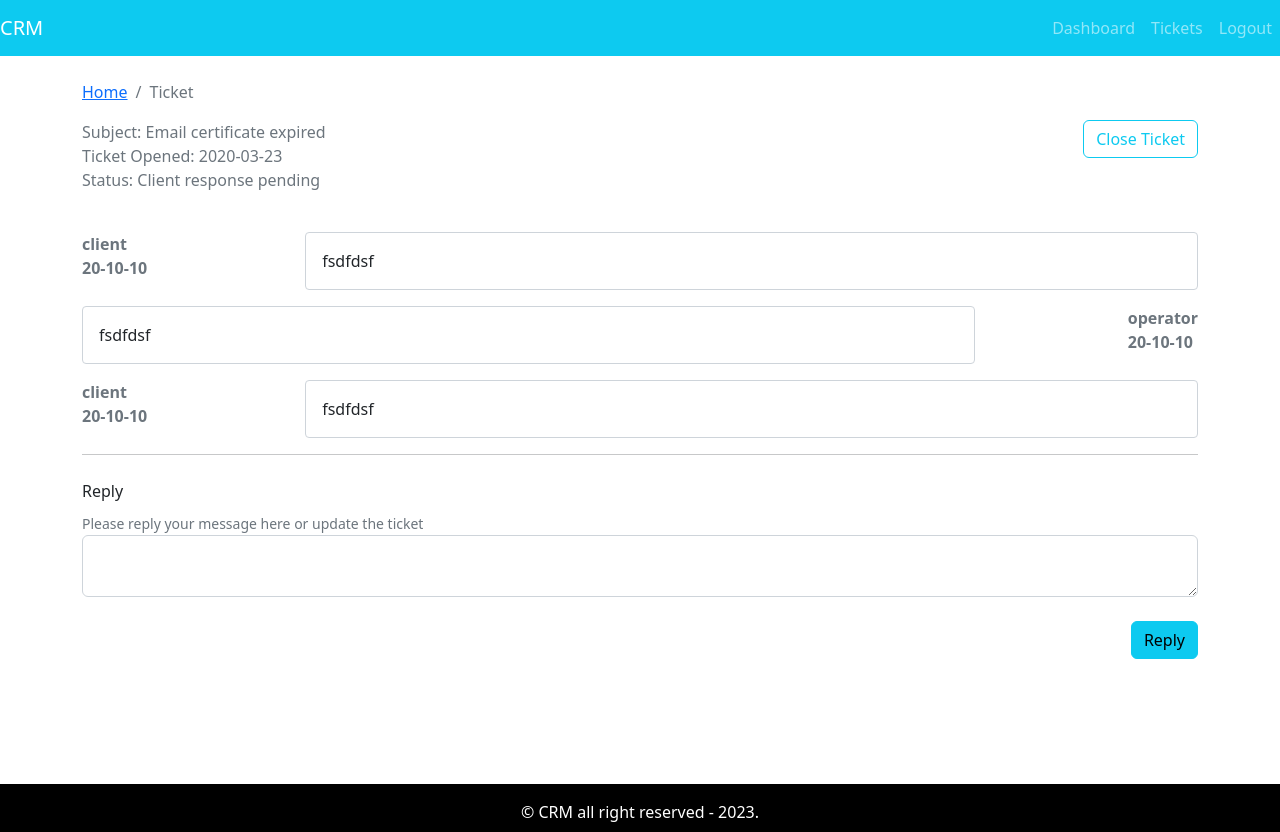
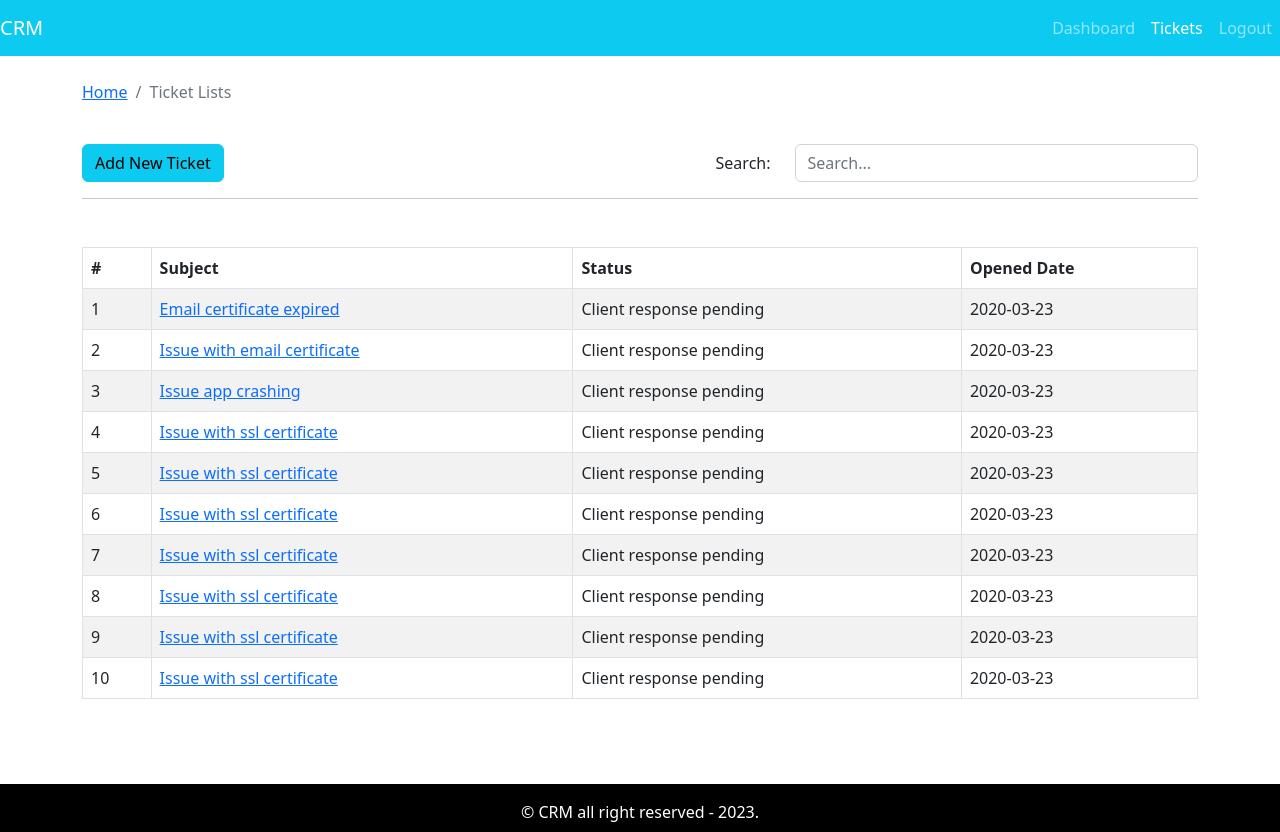
Before and after one commit to ArjunMHZ/crm-frontend, a React (Create React App) app: page /tickets in a window 1280 px wide. Built offline with nearby package versions, Linux system fonts and the light colour scheme.

Commit message:
react-router-dom added

```diff
--- a/package.json
+++ b/package.json
@@ -11,6 +11,8 @@
     "react": "^18.2.0",
     "react-bootstrap": "^2.7.4",
     "react-dom": "^18.2.0",
+    "react-router-bootstrap": "^0.26.2",
+    "react-router-dom": "^6.14.2",
     "react-scripts": "5.0.1",
     "web-vitals": "^2.1.4"
   },
--- a/src/App.js
+++ b/src/App.js
@@ -1,24 +1,40 @@
 import React from "react";
+import { BrowserRouter, Route, Link, Routes } from "react-router-dom";
 import './App.css';
 
-// import { EntryPage } from "./page/entry/entry.page";
-import { DefaultLayout } from "./Layout/defaultLayout";
-// import { Dashboard } from "./page/dashboard/dashboard.page";
-// import { AddTicket } from "./page/New TIcket/AddTicket.page";
+import { EntryPage } from "./page/entry/entry.page";
+// import { DefaultLayout } from "./Layout/defaultLayout";
+import { Dashboard } from "./page/dashboard/dashboard.page";
+import { AddTicket } from "./page/New TIcket/AddTicket.page";
 import { TicketLists } from "./page/ticket-list/TicketLists.page";
 import { Ticket } from "./page/ticket/Ticket.page";
+import { PrivateRoute } from "./components/private-route/PrivateRoute.comp";
+
 
 function App() {
   return (
     <>
     <div className="App">
-  {/* <EntryPage/>    */}
-      <DefaultLayout>
-        {/* <Dashboard /> */}
-        {/* <AddTicket /> */}
-        {/* <TicketLists /> */}
-        <Ticket />
-      </DefaultLayout>
+      <BrowserRouter>
+        <Routes>
+          <Route path="/" element={<EntryPage />} />
+
+            {/* <Route path="/dashboard" element= {<DefaultLayout><Dashboard /></DefaultLayout>}  />
+            <Route path="/add-ticket" element={<DefaultLayout><AddTicket /></DefaultLayout>} />
+            <Route path="/tickets" element={<DefaultLayout><TicketLists /></DefaultLayout>} />
+            <Route path="/ticket/:tid" element={<DefaultLayout><Ticket /></DefaultLayout>} /> */}
+
+            {/* <PrivateRoute element={<DefaultLayout />}> */}
+              <Route path="/dashboard" element= {<PrivateRoute><Dashboard /></PrivateRoute>} />
+              <Route path="/add-ticket" element={<PrivateRoute><AddTicket /></PrivateRoute>} />
+              <Route path="/tickets" element={<PrivateRoute><TicketLists /></PrivateRoute>} />
+              <Route path="/ticket/:tId" element={<PrivateRoute><Ticket /></PrivateRoute>} />
+            {/* </PrivateRoute> */}
+
+
+
+        </Routes>
+      </BrowserRouter>
     </div>
     </>
   );
--- a/src/Layout/Partials/Header.comp.js
+++ b/src/Layout/Partials/Header.comp.js
@@ -2,8 +2,16 @@ import React from 'react'
 import { Navbar, Nav } from "react-bootstrap";
 import NavbarCollapse from 'react-bootstrap/esm/NavbarCollapse';
 import NavbarToggle from 'react-bootstrap/esm/NavbarToggle';
+import { useNavigate } from "react-router-dom";
+import { LinkContainer } from "react-router-bootstrap";
 
 export const Header = () => {
+  const history = useNavigate()
+
+  function logMeOut(){
+    return history("/");
+  }
+
   return (
     <div>
         <Navbar
@@ -18,9 +26,11 @@ export const Header = () => {
            aria-controls='basic-navbar-nav' />
            <NavbarCollapse id='basic-navbar-nav'>
               <Nav className='ms-auto'>
-                <Nav.Link href="/dashboard">Dashboard</Nav.Link>
-                <Nav.Link href="/dashboard">Tickets</Nav.Link>
-                <Nav.Link href="/dashboard">Logout</Nav.Link>
+                <LinkContainer to="/dashboard"><Nav.Link>Dashboard</Nav.Link></LinkContainer>
+                <LinkContainer to="/tickets"><Nav.Link>Tickets</Nav.Link></LinkContainer>
+
+                <Nav.Link onClick={logMeOut}>Logout</Nav.Link>
+
               </Nav>
            </NavbarCollapse>
         </Navbar>
--- a/src/Layout/defaultLayout.js
+++ b/src/Layout/defaultLayout.js
@@ -1,6 +1,7 @@
 import React from 'react'
 import { Header } from './Partials/Header.comp'
 import { Footer } from './Partials/Footer.comp'
+import { Outlet } from "react-router-dom";
 
 export const DefaultLayout = ({children}) => {
   return (
@@ -9,6 +10,7 @@ export const DefaultLayout = ({children}) => {
            <Header />
         </header>
         <main className='main'>
+            <Outlet />
            {children}
         </main>
         <footer className='footer'>
--- a/src/components/breadcrumb/Breadcrumb.comp.js
+++ b/src/components/breadcrumb/Breadcrumb.comp.js
@@ -4,7 +4,7 @@ import { Breadcrumb } from 'react-bootstrap'
 export const PageBreadcrumb = ({page}) => {
   return (
     <Breadcrumb>
-    <Breadcrumb.Item href="#">Home</Breadcrumb.Item>
+    <Breadcrumb.Item href="/">Home</Breadcrumb.Item>
     <Breadcrumb.Item active>{page}</Breadcrumb.Item>
   </Breadcrumb>
   )
--- /dev/null
+++ b/src/components/private-route/PrivateRoute.comp.js
@@ -0,0 +1,11 @@
+import React from 'react'
+import { Navigate } from "react-router-dom";
+import { DefaultLayout } from '../../Layout/defaultLayout';
+
+const isAuth = true;
+export const PrivateRoute = ({children , ...rest}) => {
+  return (
+        isAuth ? <DefaultLayout>{children}</DefaultLayout> : <Navigate to= "/" />
+
+  )
+}
--- a/src/components/ticket table/TicketTable.comp.js
+++ b/src/components/ticket table/TicketTable.comp.js
@@ -1,5 +1,6 @@
 import React from 'react'
 import { Table } from "react-bootstrap";
+import { Link } from "react-router-dom";
 
 export const TicketTable = ({tickets}) => {
     // if(tickets.length)
@@ -17,7 +18,9 @@ export const TicketTable = ({tickets}) => {
             {tickets.length ? tickets.map(row =>
                 <tr key={row.id}>
                  <td>{row.id}</td>
-                 <td>{row.subject}</td>
+                 <td>
+                    <Link to={`/ticket/${row.id}`}>{row.subject}</Link>
+                 </td>
                  <td>{row.status}</td>
                  <td>{row.addedAt}</td>
                 </tr>
--- a/src/page/dashboard/dashboard.page.js
+++ b/src/page/dashboard/dashboard.page.js
@@ -3,6 +3,7 @@ import { Container, Row, Col, Button, Table } from "react-bootstrap";
 import { TicketTable } from '../../components/ticket table/TicketTable.comp';
 import tickets from '../../assets/data/dummy-tickets.json'
 import { PageBreadcrumb } from '../../components/breadcrumb/Breadcrumb.comp';
+import { Link } from "react-router-dom";
 
 export const Dashboard = () => {
   return (
@@ -14,9 +15,12 @@ export const Dashboard = () => {
         </Row>
         <Row>
             <Col className='text-center mt-5 mb-2'>
+
+            <Link to="/add-ticket">
             <Button variant='info' style={{fontSize: "2rem", padding: "5px 30px", color: "white"}}>
                 Add New Ticket
             </Button>
+            </Link>
             </Col>
         </Row>
         <Row>
--- a/src/page/ticket-list/TicketLists.page.js
+++ b/src/page/ticket-list/TicketLists.page.js
@@ -4,6 +4,7 @@ import { PageBreadcrumb } from '../../components/breadcrumb/Breadcrumb.comp';
 import { SearchForm } from '../../components/Search-form/SearchForm.comp';
 import { TicketTable } from '../../components/ticket table/TicketTable.comp';
 import tickets from '../../assets/data/dummy-tickets.json'
+import { Link } from "react-router-dom";
 
 export const TicketLists = () => {
   const [str, setstr] = useState('')
@@ -33,7 +34,9 @@ export const TicketLists = () => {
         </Row>
         <Row className='mt-4'>
             <Col>
+              <Link to="/add-ticket">
               <Button variant='info'>Add New Ticket</Button>
+              </Link>
             </Col>
             <Col className='text-end'>
               <SearchForm
--- a/src/page/ticket/Ticket.page.js
+++ b/src/page/ticket/Ticket.page.js
@@ -4,11 +4,24 @@ import { PageBreadcrumb } from '../../components/breadcrumb/Breadcrumb.comp';
 import tickets from "../../assets/data/dummy-tickets.json";
 import { MessageHistory } from "../../components/message-history/MessageHistory.comp"
 import { ReplyTicket } from '../../components/Reply Ticket/ReplyTicket.comp';
+import { useParams } from "react-router-dom";
 
-const ticket = tickets[0];
+// const ticket = tickets[0];
 export const Ticket = () => {
+  const {tId} = useParams()
+
   const[message, setMessage] = useState("")
-  useEffect(() => {}, [message])
+  const[ticket, setTicket] = useState("");
+
+  useEffect(() => {
+    for (let i = 0; i < tickets.length; i++) {
+      if(tickets[i].id == tId){
+        setTicket(tickets[i]);
+        continue;
+      }
+
+    }
+  }, [message, tId])
 
 
   const handleChange = (e)  => {
@@ -40,7 +53,7 @@ export const Ticket = () => {
         </Row>
         <Row className='mt-4'>
             <Col>
-            <MessageHistory msg={ticket.history}/>
+              {ticket.history && <MessageHistory msg={ticket.history}/>}
             </Col>
         </Row>
         <hr />
```
Also changed, not shown: 1 other file (tests, documents, lock files or other folders).
